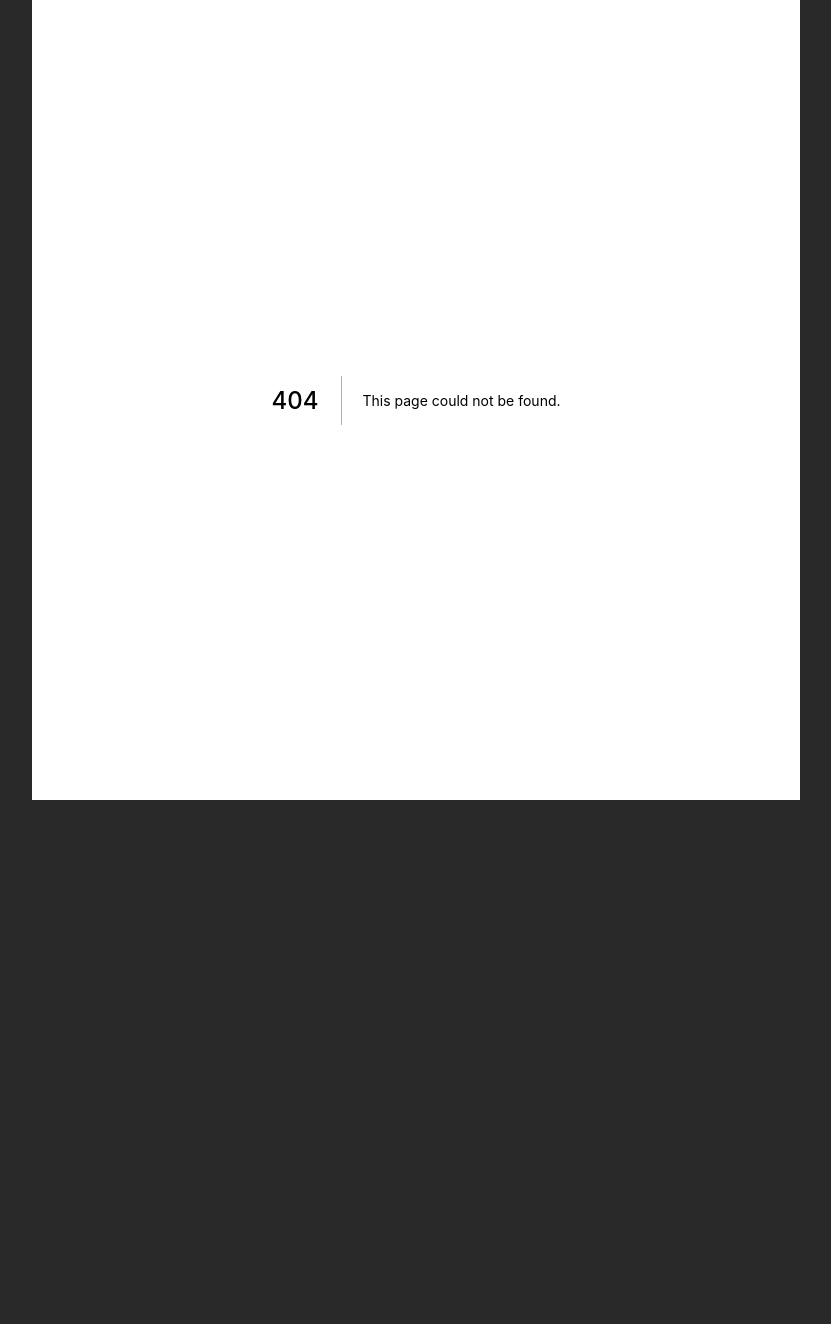
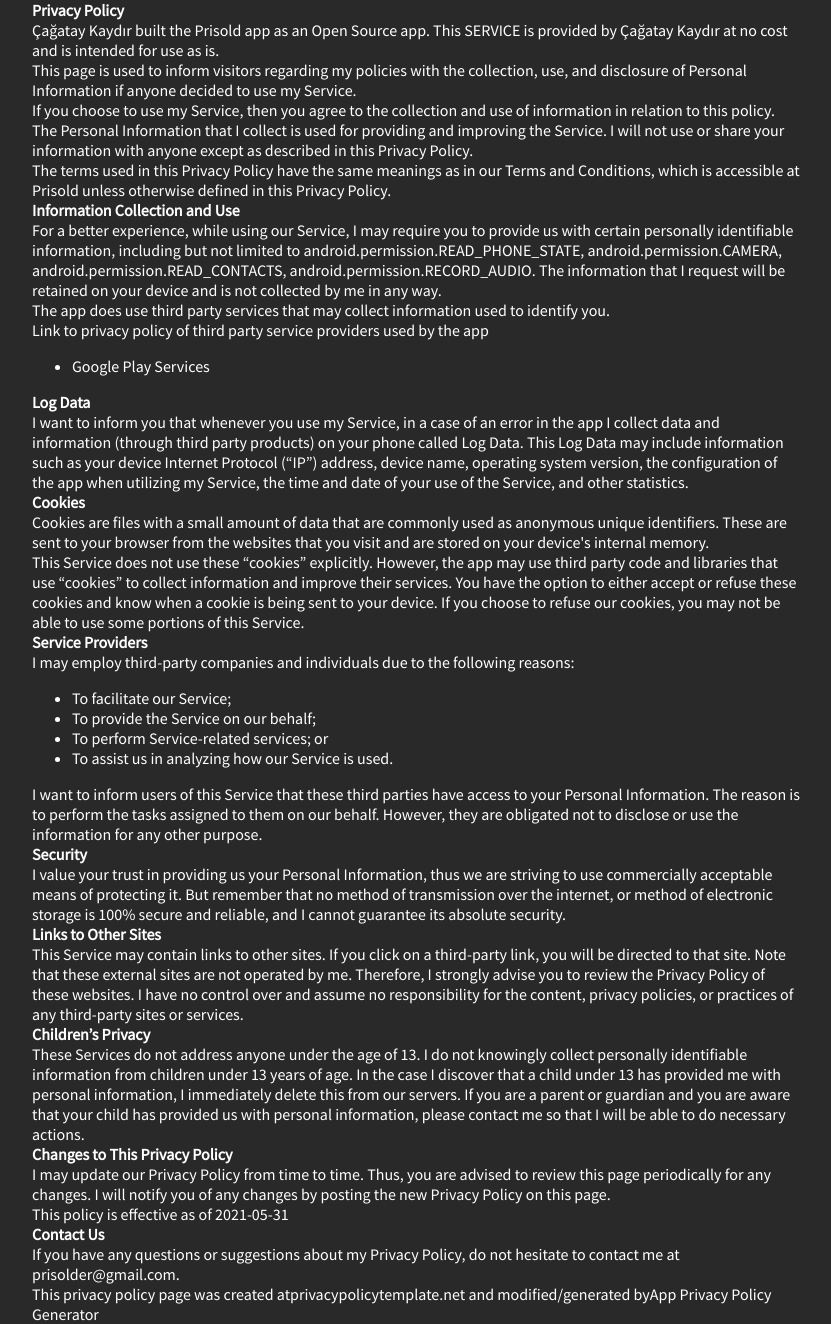
Before and after one commit to Cugatay/highcool-frontend, a Next.js app: page /privacy in a window 1280 px wide. Before the commit this address had no page. Shown: the whole page, without its empty margins (224-1055 px from the left). Before the commit the page ends 800 px from the top, so only its background shows below. Built offline with nearby package versions, Linux system fonts and the light colour scheme.

Commit message:
privacy policy

```diff
--- /dev/null
+++ b/pages/privacy.js
@@ -0,0 +1,181 @@
+import React from 'react';
+
+export default function privacy() {
+  return (
+    <div>
+      <strong>Privacy Policy</strong>
+      {' '}
+      <p>
+        Çağatay Kaydır built the Prisold app as
+        an Open Source app. This SERVICE is provided by
+        Çağatay Kaydır at no cost and is intended for use as
+        is.
+      </p>
+      {' '}
+      <p>
+        This page is used to inform visitors regarding my
+        policies with the collection, use, and disclosure of Personal
+        Information if anyone decided to use my Service.
+      </p>
+      {' '}
+      <p>
+        If you choose to use my Service, then you agree to
+        the collection and use of information in relation to this
+        policy. The Personal Information that I collect is
+        used for providing and improving the Service. I will not use or share your information with
+        anyone except as described in this Privacy Policy.
+      </p>
+      {' '}
+      <p>
+        The terms used in this Privacy Policy have the same meanings
+        as in our Terms and Conditions, which is accessible at
+        Prisold unless otherwise defined in this Privacy Policy.
+      </p>
+      {' '}
+      <p><strong>Information Collection and Use</strong></p>
+      {' '}
+      <p>
+        For a better experience, while using our Service, I
+        may require you to provide us with certain personally
+        identifiable information, including but not limited to android.permission.READ_PHONE_STATE, android.permission.CAMERA, android.permission.READ_CONTACTS, android.permission.RECORD_AUDIO. The information that
+        I request will be retained on your device and is not collected by me in any way.
+      </p>
+      {' '}
+      <div>
+        <p>
+          The app does use third party services that may collect
+          information used to identify you.
+        </p>
+        {' '}
+        <p>
+          Link to privacy policy of third party service providers used
+          by the app
+        </p>
+        {' '}
+        <ul><li><a href="https://www.google.com/policies/privacy/" target="_blank" rel="noopener noreferrer">Google Play Services</a></li></ul>
+      </div>
+      {' '}
+      <p><strong>Log Data</strong></p>
+      {' '}
+      <p>
+        I want to inform you that whenever you
+        use my Service, in a case of an error in the app
+        I collect data and information (through third party
+        products) on your phone called Log Data. This Log Data may
+        include information such as your device Internet Protocol
+        (“IP”) address, device name, operating system version, the
+        configuration of the app when utilizing my Service,
+        the time and date of your use of the Service, and other
+        statistics.
+      </p>
+      {' '}
+      <p><strong>Cookies</strong></p>
+      {' '}
+      <p>
+        Cookies are files with a small amount of data that are
+        commonly used as anonymous unique identifiers. These are sent
+        to your browser from the websites that you visit and are
+        stored on your device's internal memory.
+      </p>
+      {' '}
+      <p>
+        This Service does not use these “cookies” explicitly. However,
+        the app may use third party code and libraries that use
+        “cookies” to collect information and improve their services.
+        You have the option to either accept or refuse these cookies
+        and know when a cookie is being sent to your device. If you
+        choose to refuse our cookies, you may not be able to use some
+        portions of this Service.
+      </p>
+      {' '}
+      <p><strong>Service Providers</strong></p>
+      {' '}
+      <p>
+        I may employ third-party companies and
+        individuals due to the following reasons:
+      </p>
+      {' '}
+      <ul>
+        <li>To facilitate our Service;</li>
+        {' '}
+        <li>To provide the Service on our behalf;</li>
+        {' '}
+        <li>To perform Service-related services; or</li>
+        {' '}
+        <li>To assist us in analyzing how our Service is used.</li>
+      </ul>
+      {' '}
+      <p>
+        I want to inform users of this Service
+        that these third parties have access to your Personal
+        Information. The reason is to perform the tasks assigned to
+        them on our behalf. However, they are obligated not to
+        disclose or use the information for any other purpose.
+      </p>
+      {' '}
+      <p><strong>Security</strong></p>
+      {' '}
+      <p>
+        I value your trust in providing us your
+        Personal Information, thus we are striving to use commercially
+        acceptable means of protecting it. But remember that no method
+        of transmission over the internet, or method of electronic
+        storage is 100% secure and reliable, and I cannot
+        guarantee its absolute security.
+      </p>
+      {' '}
+      <p><strong>Links to Other Sites</strong></p>
+      {' '}
+      <p>
+        This Service may contain links to other sites. If you click on
+        a third-party link, you will be directed to that site. Note
+        that these external sites are not operated by me.
+        Therefore, I strongly advise you to review the
+        Privacy Policy of these websites. I have
+        no control over and assume no responsibility for the content,
+        privacy policies, or practices of any third-party sites or
+        services.
+      </p>
+      {' '}
+      <p><strong>Children’s Privacy</strong></p>
+      {' '}
+      <p>
+        These Services do not address anyone under the age of 13.
+        I do not knowingly collect personally
+        identifiable information from children under 13 years of age. In the case
+        I discover that a child under 13 has provided
+        me with personal information, I immediately
+        delete this from our servers. If you are a parent or guardian
+        and you are aware that your child has provided us with
+        personal information, please contact me so that
+        I will be able to do necessary actions.
+      </p>
+      {' '}
+      <p><strong>Changes to This Privacy Policy</strong></p>
+      {' '}
+      <p>
+        I may update our Privacy Policy from
+        time to time. Thus, you are advised to review this page
+        periodically for any changes. I will
+        notify you of any changes by posting the new Privacy Policy on
+        this page.
+      </p>
+      {' '}
+      <p>This policy is effective as of 2021-05-31</p>
+      {' '}
+      <p><strong>Contact Us</strong></p>
+      {' '}
+      <p>
+        If you have any questions or suggestions about my
+        Privacy Policy, do not hesitate to contact me at prisolder@gmail.com.
+      </p>
+      {' '}
+      <p>
+        This privacy policy page was created at
+        <a href="https://privacypolicytemplate.net" target="_blank" rel="noopener noreferrer">privacypolicytemplate.net </a>
+        and modified/generated by
+        <a href="https://app-privacy-policy-generator.nisrulz.com/" target="_blank" rel="noopener noreferrer">App Privacy Policy Generator</a>
+      </p>
+    </div>
+  );
+}
```
